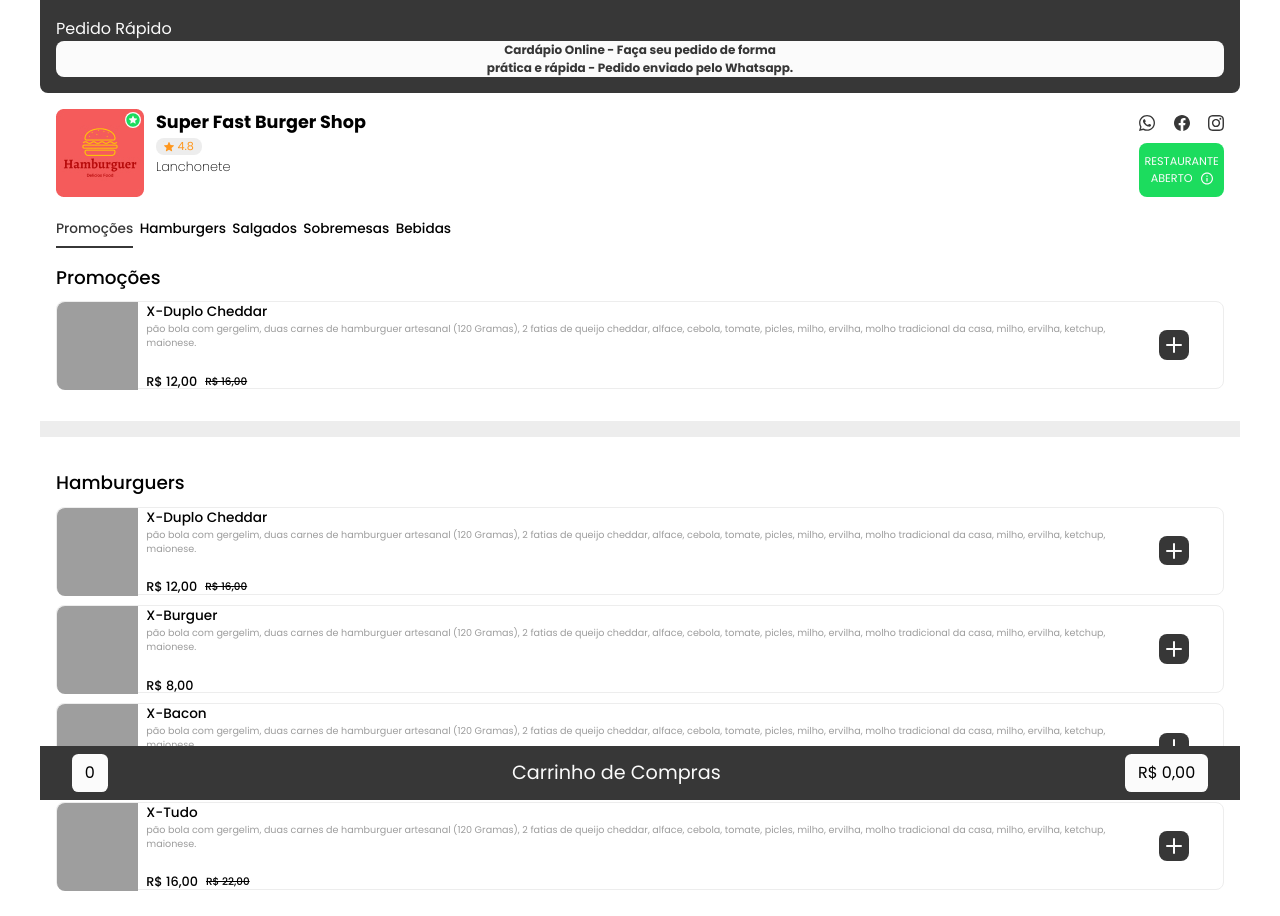
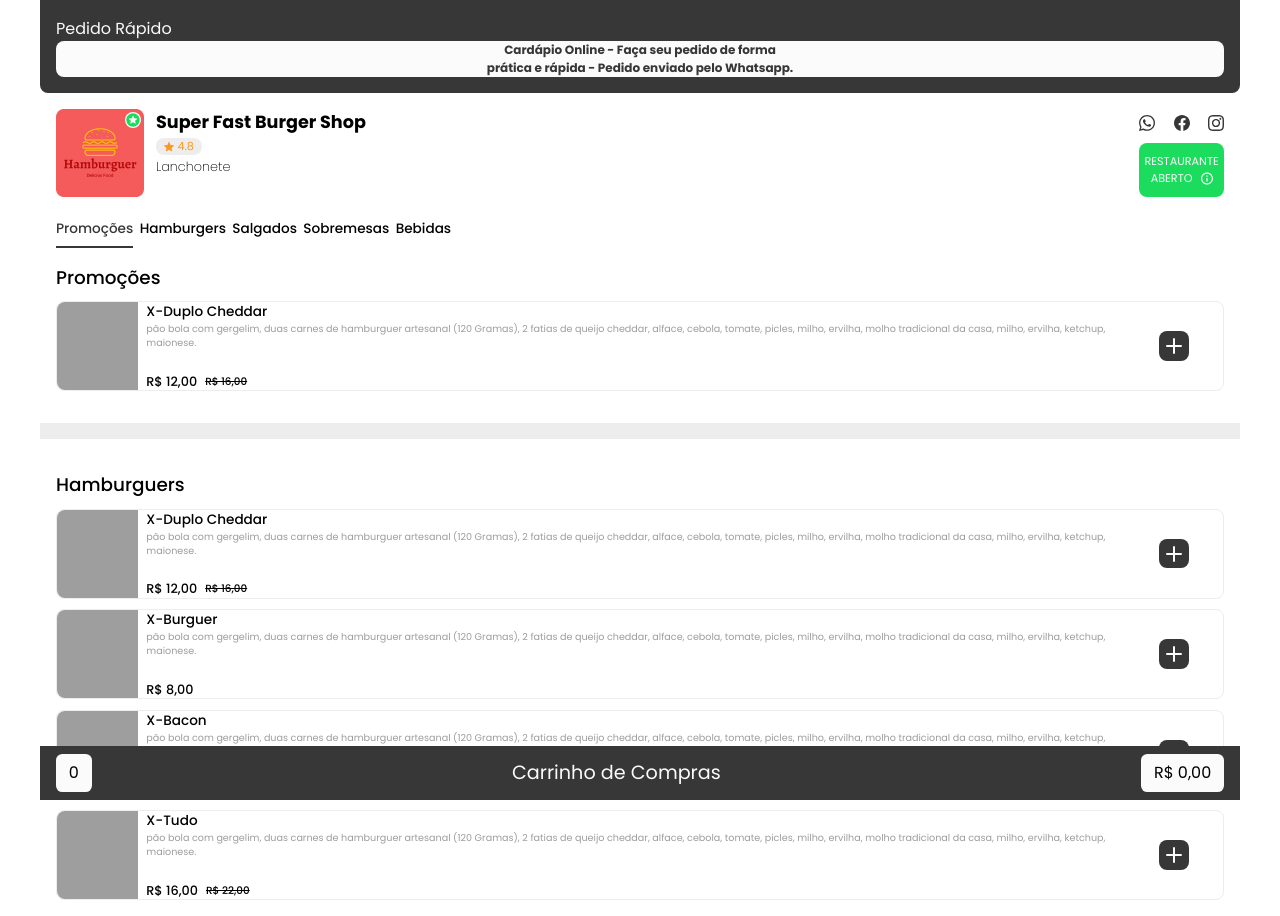
Before and after one commit to diogosilva300/DeliveryProject, a plain HTML site: page index.html in a window 1280 px wide. Drawn offline with Linux system fonts and the light colour scheme; grey boxes are pictures that could not be loaded.

Commit message:
Add files via upload

```diff
--- a/assets/css/index.css
+++ b/assets/css/index.css
@@ -165,7 +165,7 @@
     display: flex;
     border: 1px solid var(--grey);
     border-radius: .5rem;
-    max-height: 5.5rem;
+    height: 5.63rem;
     margin-top: .65rem;
 }
 
@@ -183,7 +183,7 @@
 .card-image{
     height: 5.5rem;
     width: 5.5rem;
-    background-image: url(/assets/img/burg.jpg);
+    background-image: url('/assets/img/burg.jpg');
     background-position: center;
     background-size: cover;
     border-radius: 0.5rem 0 0 0.5rem;
@@ -267,7 +267,7 @@
     align-items: center;
     text-align: center;
     width: 100%;
-    margin: 0 2rem;
+    margin: 0 1rem;
 }
 
 .cart-display{
```
